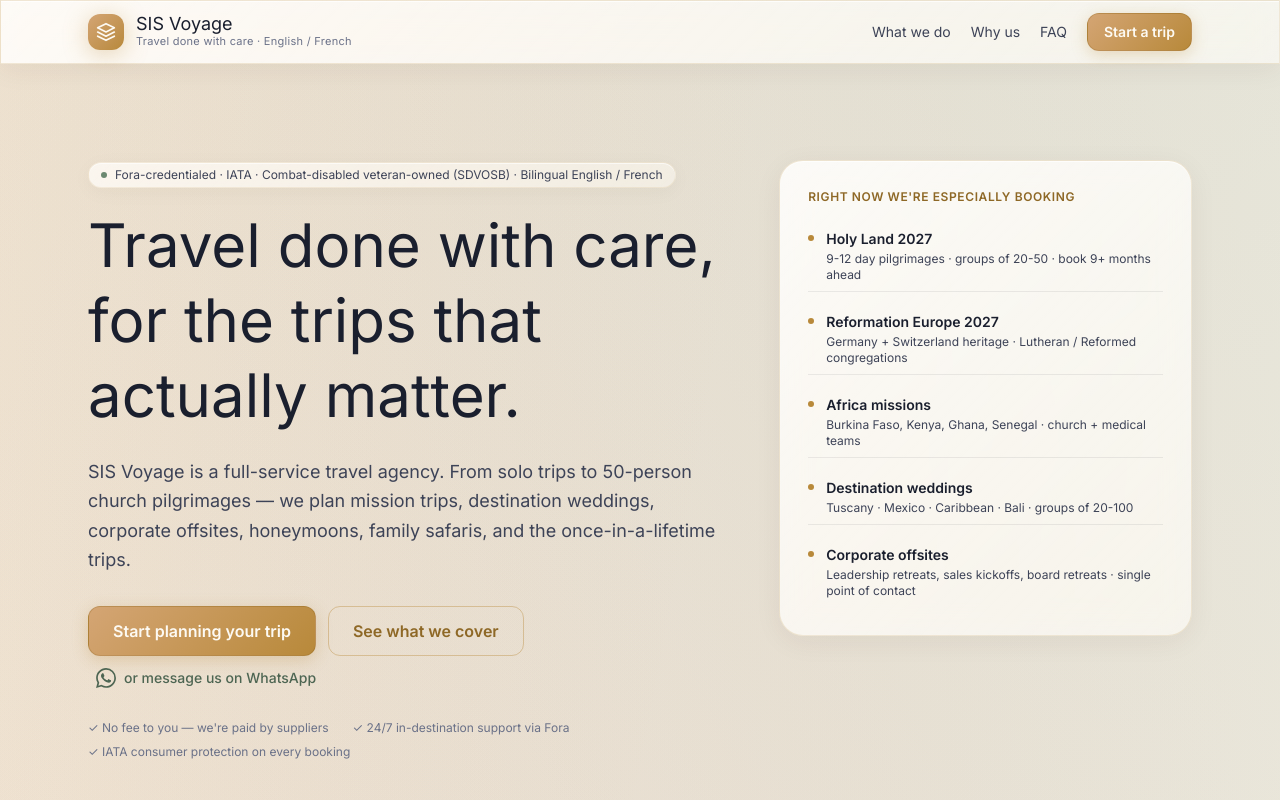
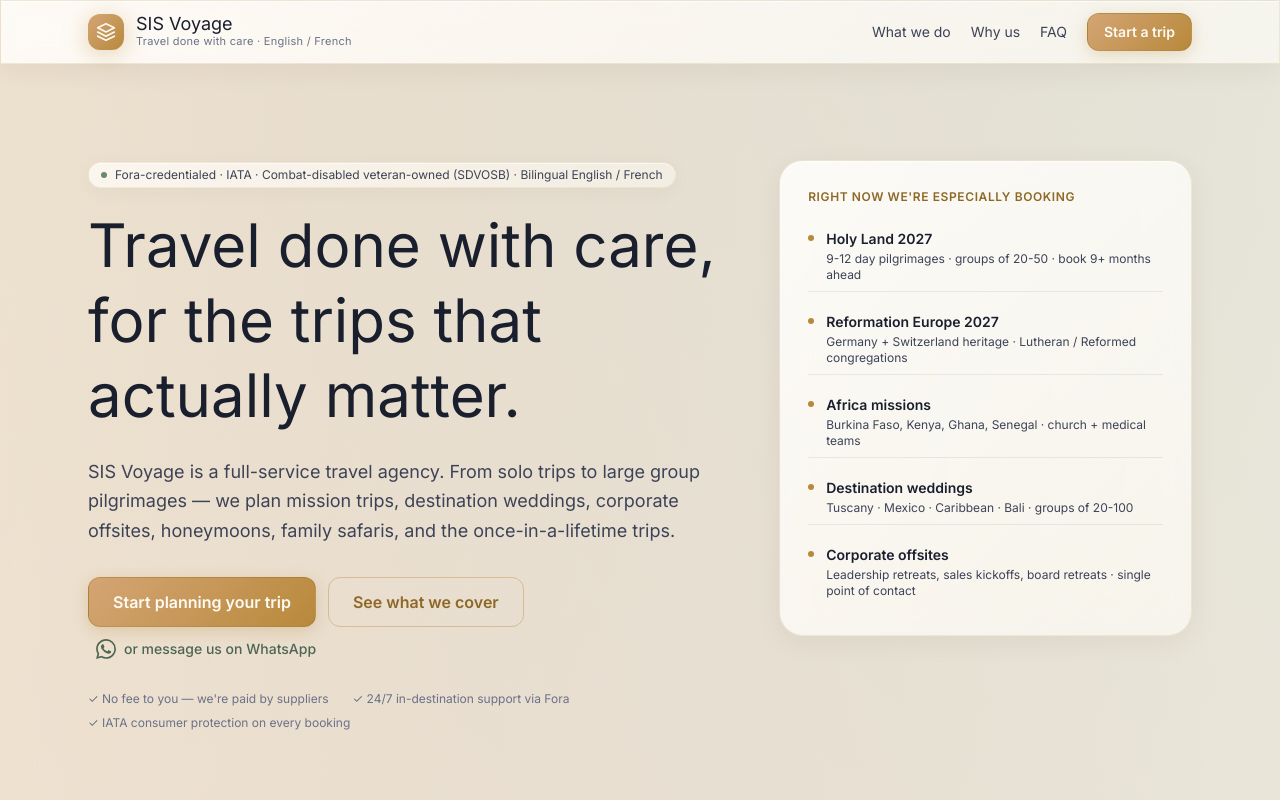
Before and after one commit to aryrae/sis-voyage-website, a Next.js app: page / in a window 1280 px wide. Shown: the top 800 px of the page. Built offline with nearby package versions, Linux system fonts and the light colour scheme.

Commit message:
Hero: drop arbitrary 50-person cap, use 'large group pilgrimages'

```diff
--- a/app/page.tsx
+++ b/app/page.tsx
@@ -39,7 +39,7 @@
               Travel done with care, for the trips that actually matter.
             </h1>
             <p className="text-base sm:text-lg text-[var(--color-ink-700)] mt-6 leading-relaxed max-w-2xl">
-              SIS Voyage is a full-service travel agency. From solo trips to 50-person church
+              SIS Voyage is a full-service travel agency. From solo trips to large group
               pilgrimages — we plan mission trips, destination weddings, corporate offsites,
               honeymoons, family safaris, and the once-in-a-lifetime trips.
             </p>
```
